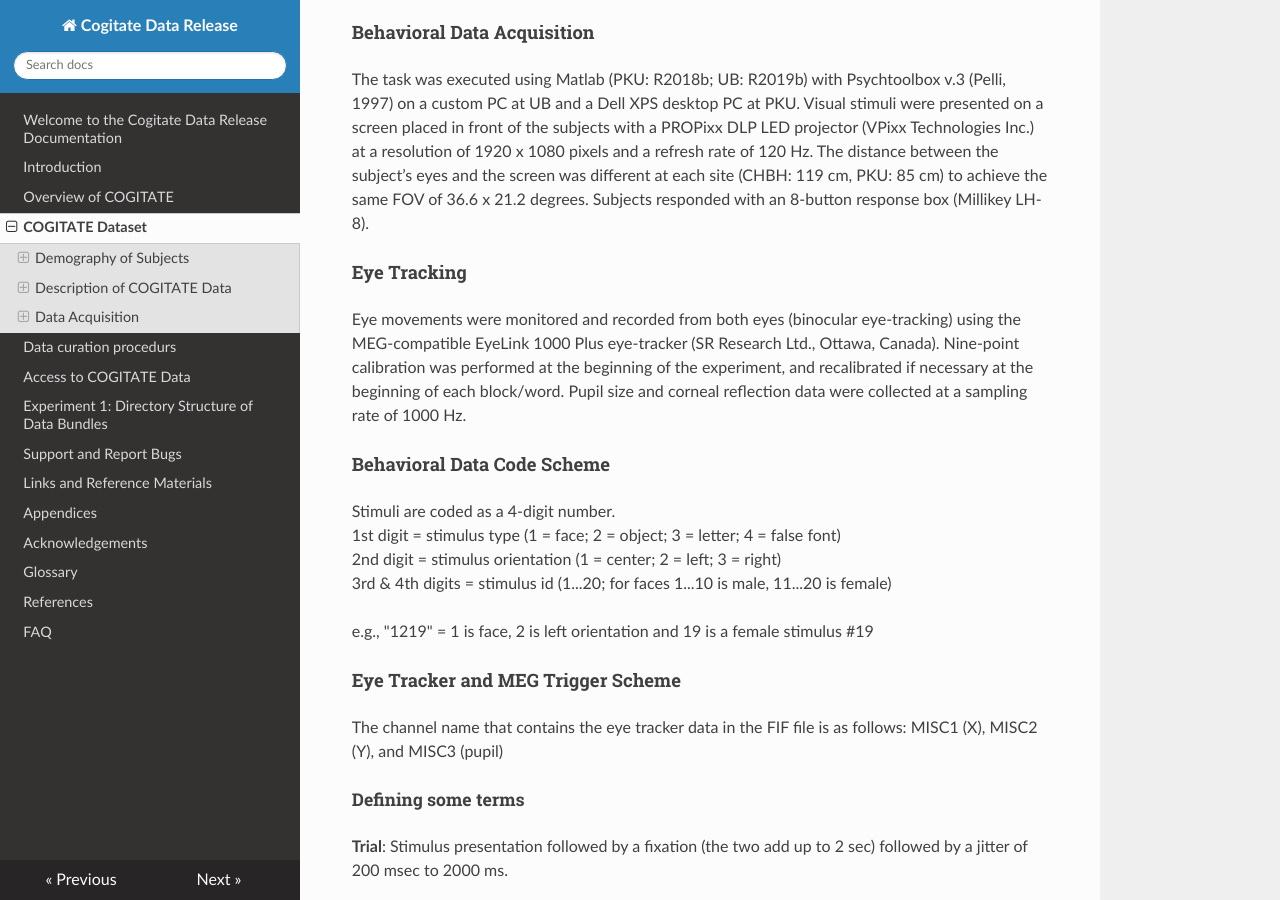
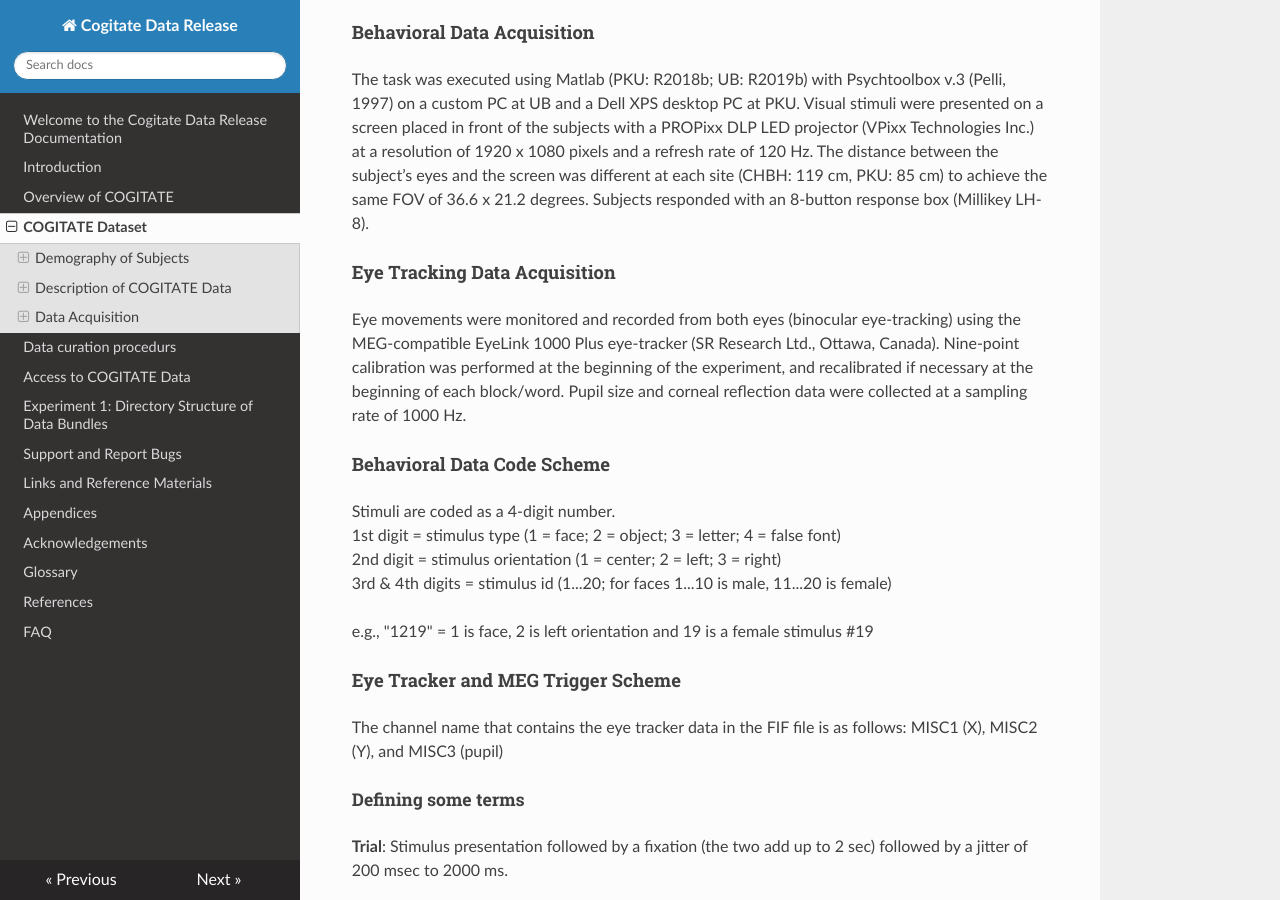
Before and after one commit to Cogitate-consortium/cogitate-data, an MkDocs documentation site: the page built from docs/03_cogdataset.md, in a window 1280 px wide and 900 px high, scrolled down 9499 px. Built offline with MkDocs 1.6.1, drawn with Linux system fonts in a browser that asks for light colours; nearby versions of some CDN libraries.

Commit message:
Chnaged title to "Eye Tracking Data Acquisition" in M-EEG Data Acquisition section

```diff
--- a/docs/03_cogdataset.md
+++ b/docs/03_cogdataset.md
@@ -179,7 +179,7 @@ For each subject, a high resolution T1-weighted MRI volume (3T Siemens MRI Prism
 
 The task was executed using Matlab (PKU: R2018b; UB: R2019b) with Psychtoolbox v.3 (Pelli, 1997) on a custom PC at UB and a Dell XPS desktop PC at PKU. Visual stimuli were presented on a screen placed in front of the subjects with a PROPixx DLP LED projector (VPixx Technologies Inc.) at a resolution of 1920 x 1080 pixels and a refresh rate of 120 Hz. The distance between the subject’s eyes and the screen was different at each site (CHBH: 119 cm, PKU: 85 cm) to achieve the same FOV of 36.6 x 21.2 degrees. Subjects responded with an 8-button response box (Millikey LH-8).
 
-#### Eye Tracking
+#### Eye Tracking Data Acquisition
 
 Eye movements were monitored and recorded from both eyes (binocular eye-tracking) using the MEG-compatible EyeLink 1000 Plus eye-tracker (SR Research Ltd., Ottawa, Canada). Nine-point calibration was performed at the beginning of the experiment, and recalibrated if necessary at the beginning of each block/word. Pupil size and corneal reflection data were collected at a sampling rate of 1000 Hz.
 
```
